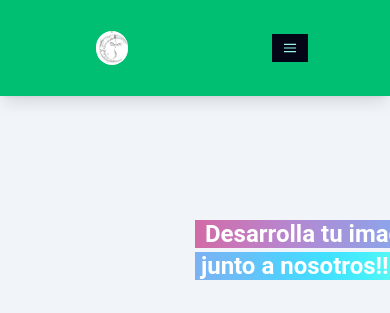
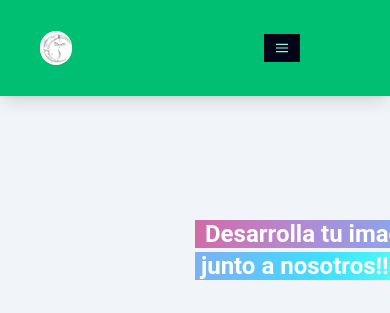
Before and after one commit to GlendaSethNefer/Glenda-Chambert.github.io, a website: page index.html in a window 390 px wide. Shown: the top 313 px of the page. Drawn offline with nearby package versions, Linux system fonts and the light colour scheme; a web font is replaced by a local one.

Commit message:
arreglas responisve de menu cabecera

```diff
--- a/index.html
+++ b/index.html
@@ -15,7 +15,7 @@
 </head>
 <body class="bg-slate-100 mx-auto mt-5">
   <!-- cabecera -->
-  <nav id="navbar" class="flex shadow-lg items-center justify-between px-24 h-24 fixed-top bg-[#00bf72]">
+  <nav id="navbar" class="flex shadow-lg items-center lg:justify-between px-10 lg:px-24 h-24 fixed-top bg-[#00bf72]">
     <!--icono y nombre-->
     <div class="flex items-center flex-shrink-0">
       <img src="./assets/image/logo temporal.jpg" class="fill-current rounded-full max-sm:w-8" width="54" height="54" viewBox="0 0 54 54"/>
@@ -36,7 +36,7 @@
       </div>
     </div>
     <!-- boton de responsive-->
-    <div class="block lg:hidden xl:hidden 2xl:hidden pl-36">
+    <div class="flex lg:hidden xl:hidden 2xl:hidden pl-48">
       <button id="btnmenu" class=" flex items-center px-3 py-2 bg-slate-950 text-teal-200">
         <svg class=" fill-current h-3 w-3" viewBox="0 0 20 20" xmlns="http://www.w3.org/2000/svg">
           <title>Menu</title>
```
Also changed, not shown: assets/css/style.css.
